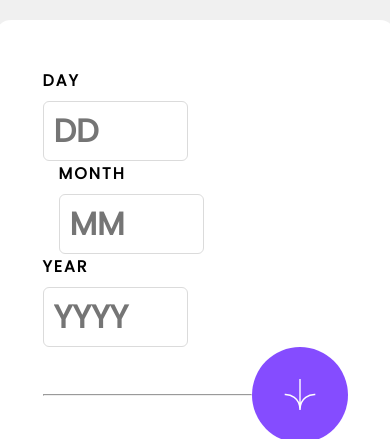
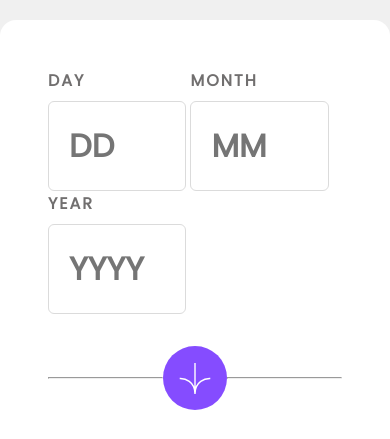
Before and after one commit to FayeDev97/age-calculator-app, a plain HTML site: page index.html in a window 390 px wide. Shown: the top 439 px of the page. Drawn offline with Linux system fonts and the light colour scheme.

Commit message:
adapt to small screen

```diff
--- a/css/style.css
+++ b/css/style.css
@@ -59,7 +59,7 @@ div.input-group:nth-child(2) {
 }
 
 div.input-group:last-child {
-    margin-right: 10rem;
+    margin-right: 7rem;
 }
 
 label {
@@ -67,12 +67,13 @@ label {
     text-transform: uppercase;
     font-weight: 700;
     letter-spacing: 2px;
+    color: hsl(0, 1%, 44%);
 }
 
 input {
     width: 4em;
-    padding: 5px;
-    padding-left: 10px;
+    padding: 1ch;
+    padding-left: 1ch;
     border: 1px solid hsl(0, 0%, 86%);
     border-radius: 6px;
     font-size: 32px;
@@ -103,11 +104,11 @@ input::-webkit-inner-spin-button {
 
 .separator>input[type="submit"] {
     border-radius: 100%;
-    padding: 2rem;
+    padding: 3rem;
     width: 6rem;
     height: 6rem;
     background: url("../assets/images/icon-arrow.svg") hsl(259, 100%, 65%) center no-repeat;
-    background-size: 2rem;
+    background-size: 3rem;
     border: none;
 }
 
@@ -140,3 +141,28 @@ form .error-message {
     font-style: italic;
     margin-top: 10px;
 }
+.mobile-only {
+    display: none;
+}
+/* mobile screen */
+@media (max-width: 600px) {
+    .mobile-only {
+        display: block;
+    }
+    input {
+        width: 3em;
+    }
+    div.input-group {
+        margin: 0!important;
+    }
+    .separator {
+        margin-bottom: 2em;
+        margin-top: 2em;
+    }
+    .separator>input[type="submit"] {
+        padding: 2rem;
+        width: 4rem;
+        height: 4rem;
+        background-size: 2rem;
+    }
+}
--- a/index.html
+++ b/index.html
@@ -33,6 +33,7 @@
       <div class="separator">
         <hr>
         <input type="submit" value="">
+        <hr class="mobile-only">
       </div>
       <div class="age">
         <div class="result-group">
```
